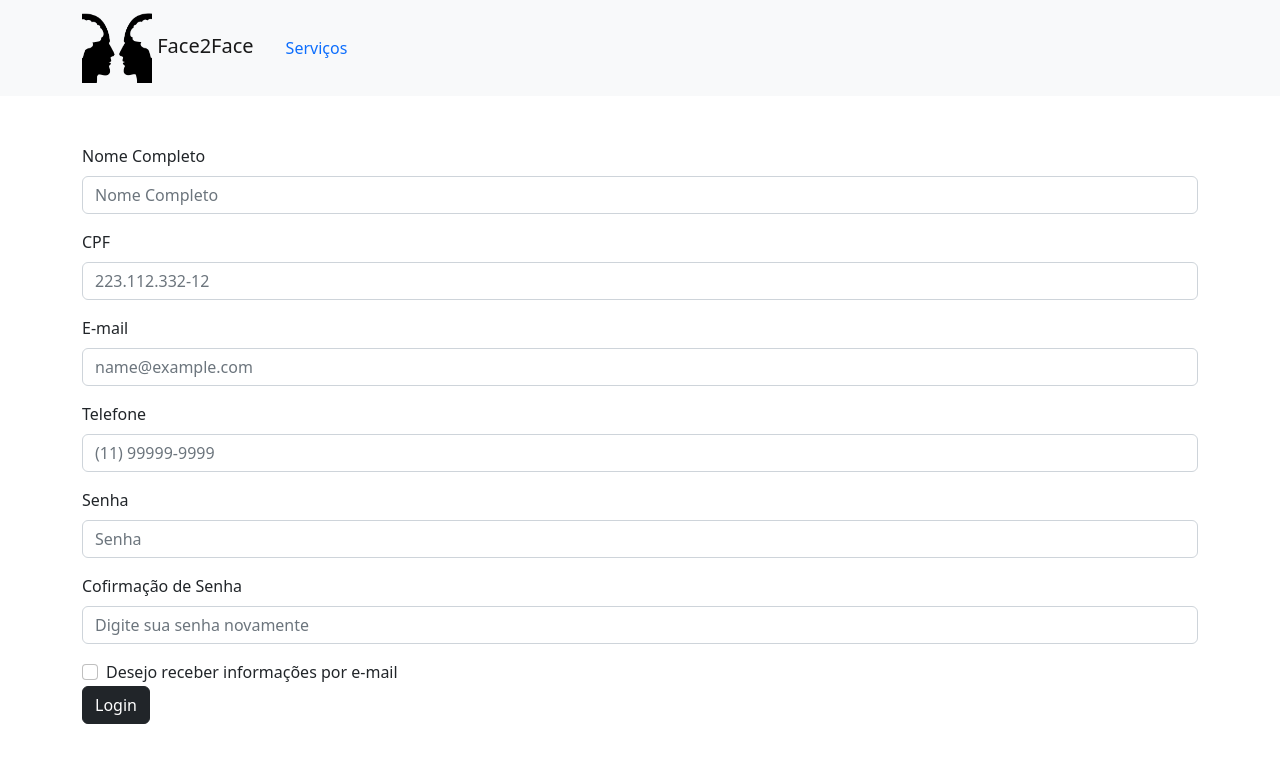
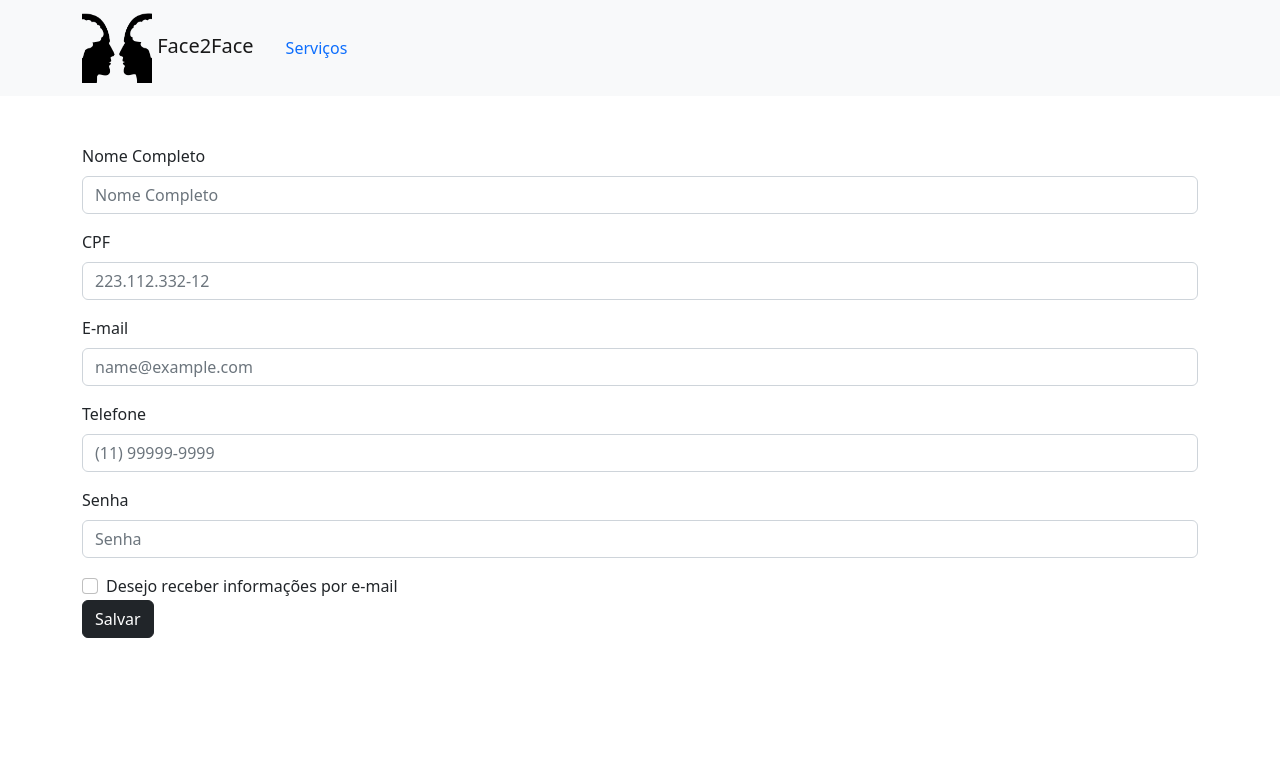
Before and after one commit to KamisatoF/face2face-frontend, a React (Create React App) app: page /cadastro in a window 1280 px wide. Shown: the top 762 px of the page. Built offline with nearby package versions, Linux system fonts and the light colour scheme.

Commit message:
Tela de cadastro de usuario e redirect do login

```diff
--- /dev/null
+++ b/src/api/CadastroService.js
@@ -0,0 +1,9 @@
+import axios from 'axios'
+
+export class CadastroService {
+
+    static insert(usuario) {
+        //return axios('https://face2face-backend.azurewebsites.net/cadastro', usuario)
+        return axios.post('http://localhost:8080/cadastro', usuario)
+    }
+}
--- a/src/pages/Cadastro.js
+++ b/src/pages/Cadastro.js
@@ -1,15 +1,29 @@
-import { Form, Stack } from "react-bootstrap";
+import { Form, InputGroup } from "react-bootstrap";
+import { useEffect, useState } from "react";
 import { Header } from "../components/Header";
-import { ContentContainerDiv } from "../styles/ContentContainer";
 import Container from 'react-bootstrap/Container';
 import Button from "react-bootstrap/esm/Button";
-import Col from "react-bootstrap/esm/Col";
-import Row from "react-bootstrap/esm/Row";
+import { CadastroService } from "../api/CadastroService";
+
 
 function Login() {
+
+    const [usuario, setUsuario] = useState({});
+    const handleInputChange = (usuario) => {
+        setUsuario(preValue => ({
+            ...preValue,
+            [usuario.target.name]: usuario.target.value,
+        }))
+    };
+
+    const insert = async () => {
+        const response = await CadastroService.insert(usuario);
+        setUsuario(response.data);
+    }
+
+
     return (
         <div>
-
             <Header />
 
             <Container className="mt-5">
@@ -17,39 +31,34 @@ function Login() {
 
                     <Form.Group className="mb-3" controlId="FormNome">
                         <Form.Label>Nome Completo</Form.Label>
-                        <Form.Control type="text" placeholder="Nome Completo"></Form.Control>
+                        <Form.Control name="nome" type="text" placeholder="Nome Completo" onChange={handleInputChange} required></Form.Control>
                     </Form.Group>
 
                     <Form.Group className="mb-3" controlId="FormCPF">
                         <Form.Label>CPF</Form.Label>
-                        <Form.Control type="text" placeholder="223.112.332-12"></Form.Control>
+                        <Form.Control name="cpf" type="text" placeholder="223.112.332-12" onChange={handleInputChange} required></Form.Control>
                     </Form.Group>
 
                     <Form.Group className="mb-3" controlId="FormEmail">
                         <Form.Label>E-mail</Form.Label>
-                        <Form.Control type="email" placeholder="name@example.com"></Form.Control>
+                        <Form.Control name="email" type="email" placeholder="name@example.com" onChange={handleInputChange} required></Form.Control>
                     </Form.Group>
 
                     <Form.Group className="mb-3" controlId="FormTelefone">
                         <Form.Label>Telefone</Form.Label>
-                        <Form.Control type="text" placeholder="(11) 99999-9999"></Form.Control>
+                        <Form.Control name="telefone" type="text" placeholder="(11) 99999-9999" onChange={handleInputChange} required></Form.Control>
                     </Form.Group>
 
                     <Form.Group className="mb-3" controlId="FormPassword">
                         <Form.Label>Senha</Form.Label>
-                        <Form.Control type="password" placeholder="Senha"></Form.Control>
+                        <Form.Control name="senha" type="password" placeholder="Senha" onChange={handleInputChange} required></Form.Control>
                     </Form.Group>
 
-                    <Form.Group className="mb-3" controlId="FormPassword2">
-                        <Form.Label>Cofirmação de Senha</Form.Label>
-                        <Form.Control type="password" placeholder="Digite sua senha novamente"></Form.Control>
-                    </Form.Group>
+                    <Form.Check name="recebeInformacoesEmailString" type="checkbox" id="termos" label="Desejo receber informações por e-mail" onChange={handleInputChange}>
+                    </Form.Check>
 
-                    <Form.Check type="checkbox" id="termos" label="Desejo receber informações por e-mail" >
-                </Form.Check>
-
-                    <Button variant="dark" type="submit">
-                        Login
+                    <Button variant="dark" type="submit" onClick={() => insert()}>
+                        Salvar
                     </Button>{' '}
 
                 </Form>
--- a/src/pages/Login.js
+++ b/src/pages/Login.js
@@ -4,8 +4,6 @@ import { useEffect, useState } from "react";
 import Container from 'react-bootstrap/Container';
 import Button from "react-bootstrap/esm/Button";
 import { LoginService } from "../api/LoginService";
-import { useNavigate } from "react-router-dom";
-
 
 function Login() {
     const [usuario, setUsuario] = useState({});
@@ -21,11 +19,8 @@ function Login() {
         setUsuario(response.data);
     }
 
-    const navigate = useNavigate;
-
     return (
         <div>
-
             <Header />
 
             <Container className="mt-5">
@@ -45,7 +40,7 @@ function Login() {
                         Login
                     </Button>{' '}
 
-                    <Button variant="dark" type="submit" onClick={() => navigate("/cadastro")}>
+                    <Button variant="dark" type="submit" href="/cadastro">
                         Cadastrar
                     </Button>
 
```
